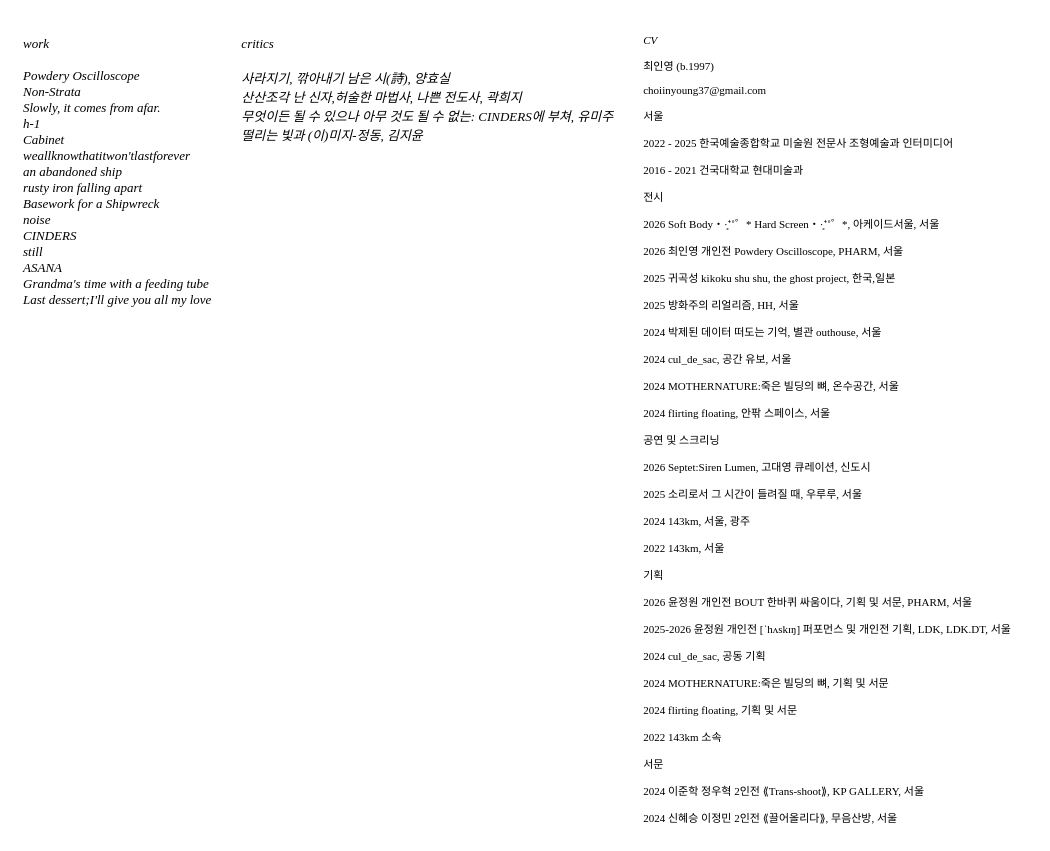
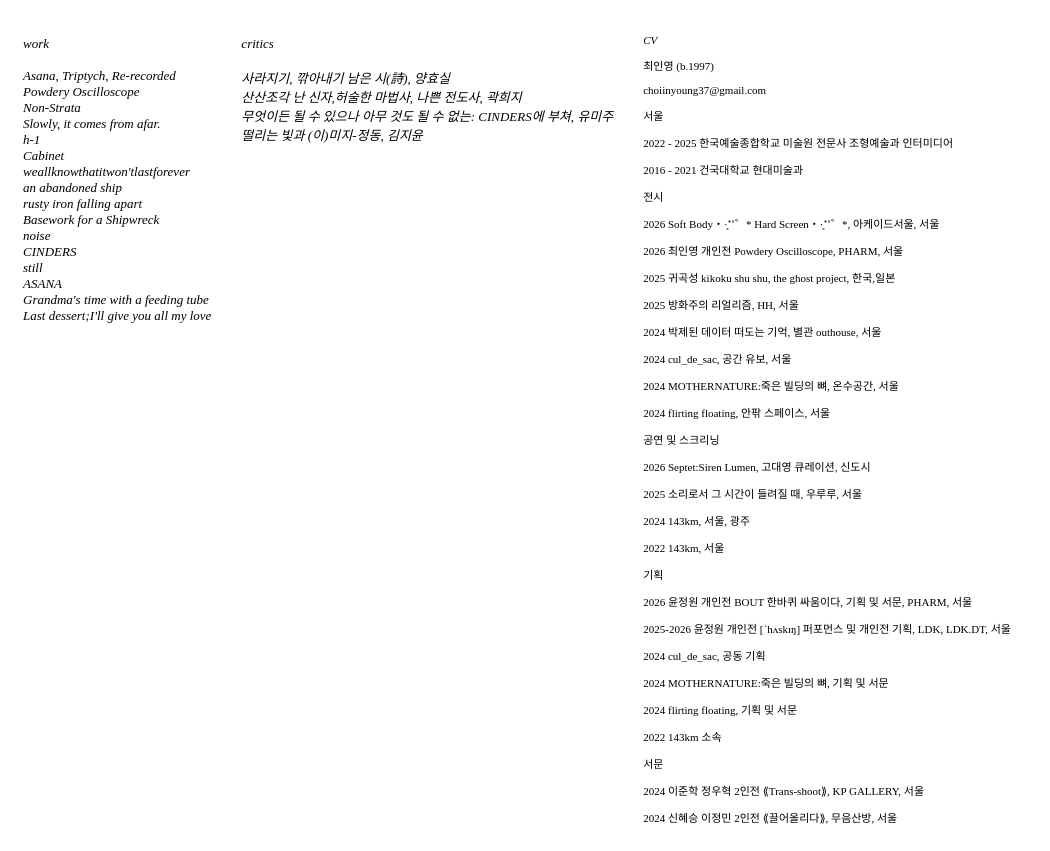
Before and after one commit to inyeongchoe/inyeongchoi, a plain HTML site: page inyeong.html in a window 1280 px wide. Shown: the whole page, without its empty margins (0-1050 px from the left). Drawn offline with Linux system fonts and the light colour scheme.

Commit message:
Add files via upload

```diff
--- a/inyeong.html
+++ b/inyeong.html
@@ -25,6 +25,7 @@
 	<div class="col-work">
 		<ul>
 			<li><a href="index.html">work</a></li><br>
+			<li><a href="Asana, Triptych, Re-recorded.html.html">Asana, Triptych, Re-recorded</a></li>
 			<li><a style="font-style: italic;" href="po.html">Powdery Oscilloscope</a></li>
 			<li><a style="font-style: italic;" href="non_strata.html">Non-Strata</a></li>
 			<li><a style="font-style: italic;" href="slowly.html">Slowly, it comes from afar.</a></li>
@@ -52,7 +53,7 @@
 		</ul>
 	</div>
 
-	<div class="inyeongchoi">
+<div class="inyeongchoi">
 		<h3 style="font-style: italic;">CV</h3>
 		<p>최인영 (b.1997)</p>
 		<a href="mailto:choiinyoung37@gmail.com"><p>choiinyoung37@gmail.com</p></a>
@@ -85,6 +86,5 @@
 		<p>2024 신혜승 이정민 2인전 ⟪끌어올리다⟫, 무음산방, 서울</p>
 
 	</div>
-
 </body>
 </html>
```
